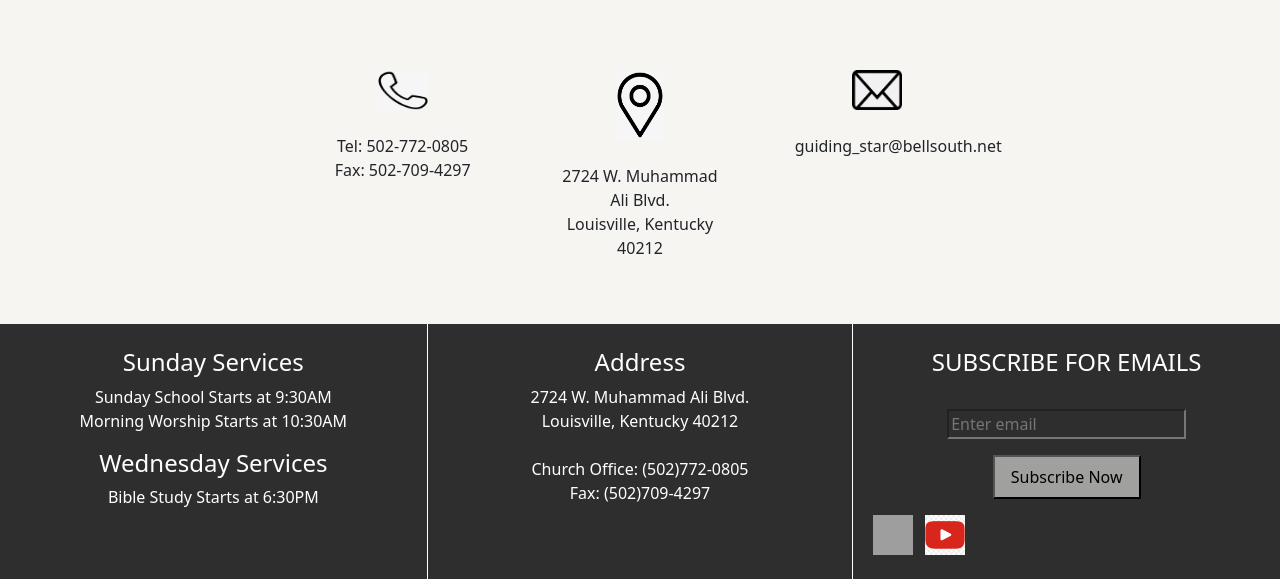
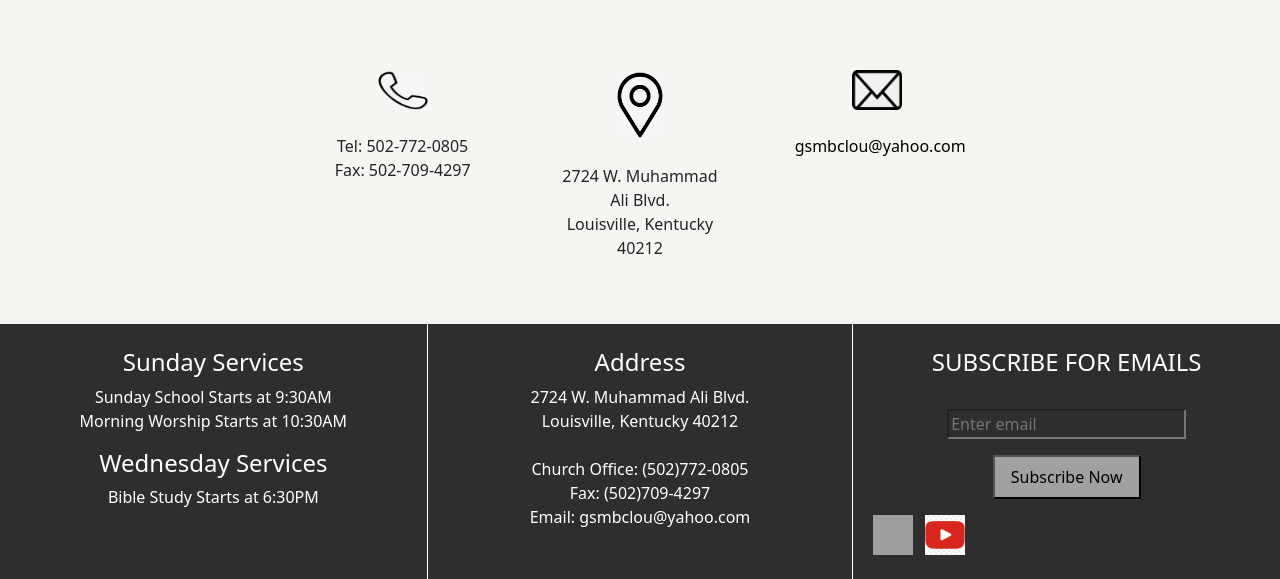
Before and after one commit to JimmyMorgan7979/guiding, a Node server app: page /contact in a window 1280 px wide. Shown: the part 1105-1684 px from the top of the page. Run offline with Node 20, Linux system fonts and the light colour scheme; some libraries are stand-ins or nearby versions; grey boxes are pictures that could not be loaded.

Commit message:
correct mispelling, update email on the contact page and turn it into a mailto link

```diff
--- a/views/contact.ejs
+++ b/views/contact.ejs
@@ -45,7 +45,7 @@
     <div class="col-sm-2 px-4">
         <div><img src='static/images/email.png'width="50" height="40"/></div>
         <p class="pt-4">
-            guiding_star@bellsouth.net
+            <a href="mailto:email@example.com?subject=Mail from our Website">gsmbclou@yahoo.com</a>
         </p>
     </div>
 </div>
--- a/views/index.ejs
+++ b/views/index.ejs
@@ -3,7 +3,7 @@
 <div class="row my-4  text-center  justify-content-center" >
   <div class="col-8 py-5 bg-image shadow-1-strong rounded " style="background-image: url('static/images/group70.jpg');">
     <h3 class="pb-4 ">AN INCLUSIVE COMMUNITY FOR ALL WHO</h3>
-  <h1>BELEIVE IN THE LOVE AND<br> SPIRIT OF THE CHURCH</h1>
+  <h1>BELIEVE IN THE LOVE AND<br> SPIRIT OF THE CHURCH</h1>
   <div class= 'py-4'>
     <a class="buttonbg text-white px-5 py-2 my-5" href="/about">READ MORE>></a>
   </div>
@@ -24,7 +24,7 @@
 
   <div class="col-sm-4 bbr bbl py-4">
     <h2>December 1st</h2>
-      <p><strong>Sermen:</strong><br>
+      <p><strong>Sermon:</strong><br>
           What if GOD was like Scrooge?<br>
           <strong>Acts 20:28</strong>
       </p>
--- a/views/layout.ejs
+++ b/views/layout.ejs
@@ -58,7 +58,8 @@
                     Louisville, Kentucky 40212<br><br>
 
                     Church Office:   (502)772-0805<br>
-                    Fax:  (502)709-4297
+                    Fax:  (502)709-4297 <br>
+                    Email: gsmbclou@yahoo.com
                 </p>
         </div>
 
```
